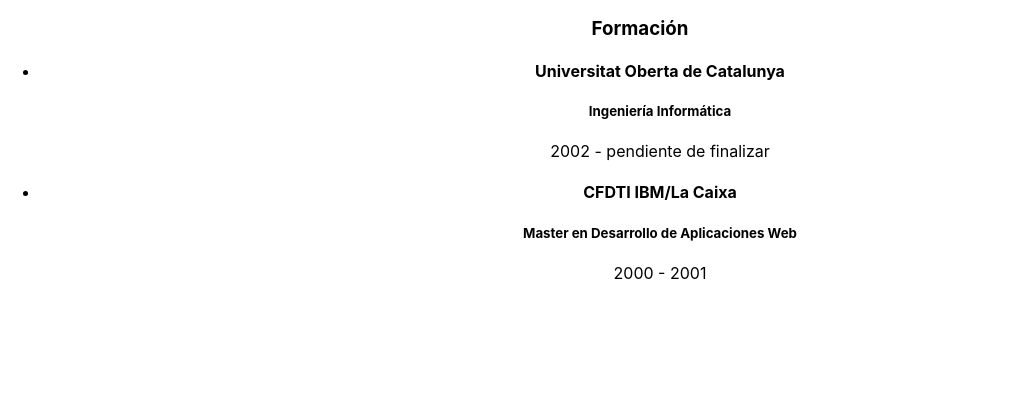
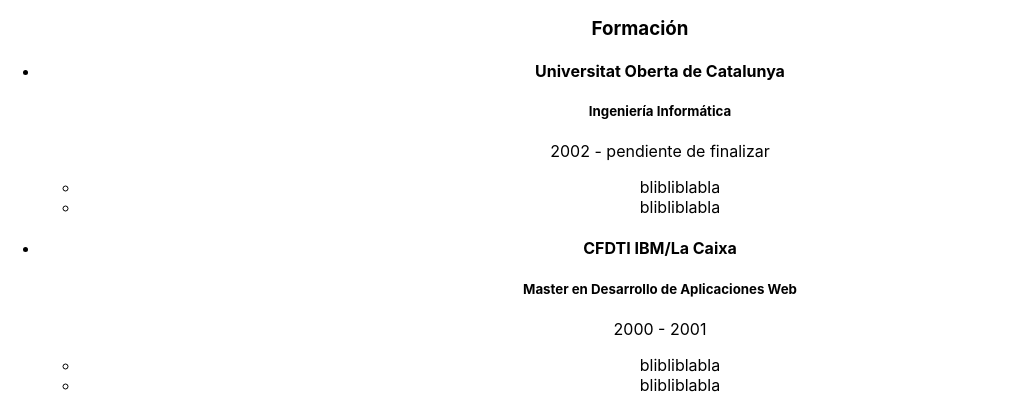
Before and after one commit to sayheylaura/manfred-awesomic-cv, a React (Create React App) app: page / in a window 1280 px wide. Shown: the part 477-885 px from the top of the page, without its empty margins (0-1014 px from the left). Before the commit the page ends 800 px from the top, so only its background shows below. Built offline with nearby package versions, Linux system fonts and the light colour scheme; the HTML template or start-up script is replaced by a standard one.

Commit message:
componen achievements but have problem but you have a problem when there is not achievements

```diff
--- a/src/components/Education/index.js
+++ b/src/components/Education/index.js
@@ -1,5 +1,6 @@
 import React, { Component } from 'react';
 import PropTypes from 'prop-types';
+import EducationItem from "../EducationItem";
 
 class Education extends Component {
   render() {
@@ -7,18 +8,7 @@ class Education extends Component {
     return (
       <div className="education__wrapper">
         <h3>Formación</h3>
-        <ul className="education__list">
-          {sampleEducation.map((item, index) => {
-            return (
-              <li key={index} className="education__list-item">
-                <h4 className="education__item-institution">{item.institution}</h4>
-                <h5 className="education__item-institution">{item.study}</h5>
-                <p className="education__item-date">{item.from} - {item.until}</p>
-                {/* <EducationAchievements/> */}
-              </li>
-            )
-          })}
-        </ul>
+        <EducationItem sampleEducation={sampleEducation}/>
       </div>
     );
 
--- a/src/components/EducationAchievements/index.js
+++ b/src/components/EducationAchievements/index.js
@@ -1,17 +1,17 @@
 import React, { Component } from 'react';
-import PropTypes from 'prop-types';
+//import PropTypes from 'prop-types';
 
 class EducationAchievements extends Component {
   render() {
-    const { achievements } = this.props;
-    console.log(achievements);
+    const { sampleEducation } = this.props;
+    console.log(sampleEducation);
 
     return (
       <ul className="achievements__list">
-        {achievements.map((item, index) => {
+        {sampleEducation.map((item, index) => {
           return (
             <li key={index} className="achievements__list-item">
-              {item}
+              {item.achievements}
             </li>
           )
         })}
@@ -20,8 +20,8 @@ class EducationAchievements extends Component {
   }
 }
 
-EducationAchievements.propTypes = {
-  achievements: PropTypes.array.isRequired
-};
+// EducationAchievements.propTypes = {
+//   achievements: PropTypes.array.isRequired
+// };
 
 export default EducationAchievements;
--- /dev/null
+++ b/src/components/EducationItem/index.js
@@ -0,0 +1,29 @@
+import React, { Component } from 'react';
+import PropTypes from 'prop-types';
+import EducationAchievements from "../EducationAchievements";
+
+class EducationItem extends Component {
+  render() {
+    const { sampleEducation } = this.props;
+    console.log(sampleEducation);
+    return (
+      <ul className="education__list">
+          {sampleEducation.map((item, index) => {
+            return (
+              <li key={index} className="education__list-item">
+                <h4 className="education__item-institution">{item.institution}</h4>
+                <h5 className="education__item-institution">{item.study}</h5>
+                <p className="education__item-date">{item.from} - {item.until}</p>
+                <EducationAchievements sampleEducation={sampleEducation}/>
+              </li>
+            )
+          })}
+        </ul>
+    );
+  }
+}
+EducationItem.propTypes = {
+  sampleEducation: PropTypes.array.isRequired
+};
+
+export default EducationItem;
--- a/src/services/sample_2.json
+++ b/src/services/sample_2.json
@@ -68,7 +68,11 @@
         "institution": "Universitat Oberta de Catalunya",
         "study": "Ingeniería Informática",
         "from": "2002",
-        "until": "pendiente de finalizar"
+        "until": "pendiente de finalizar",
+        "achievements": [
+          "blibli",
+          "blabla"
+        ]
       },
       {
         "institution": "CFDTI IBM/La Caixa",
```
